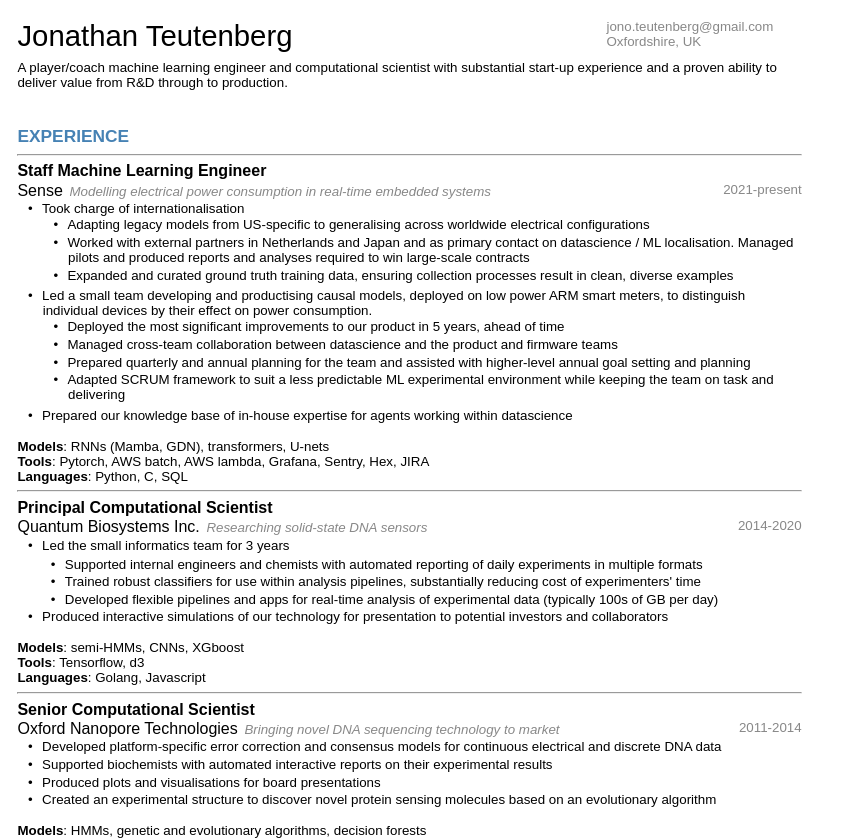
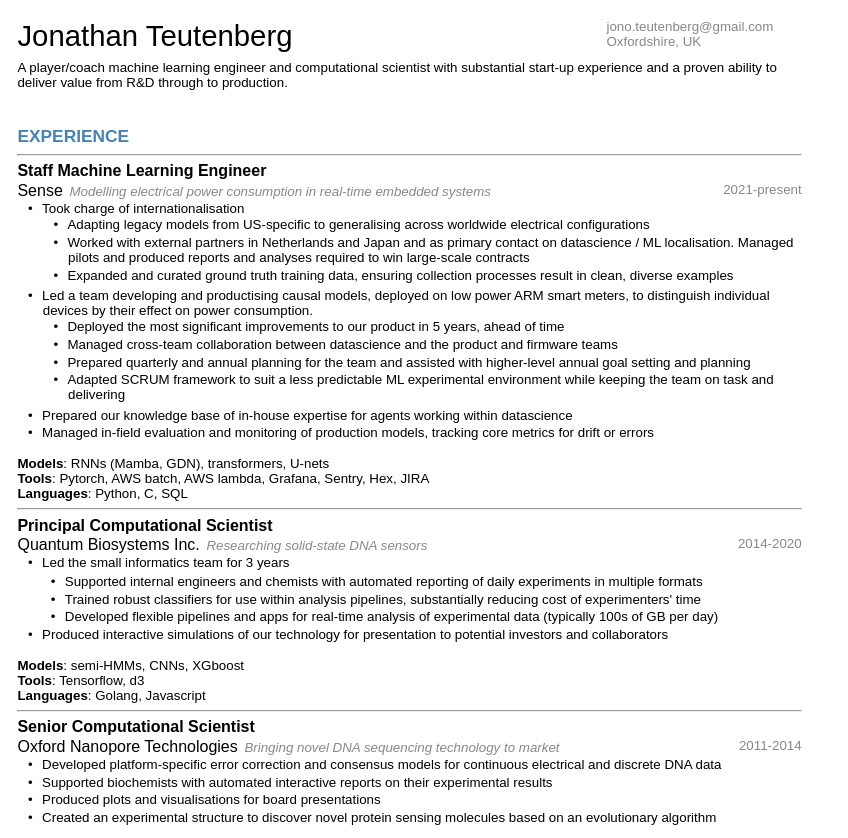
Before and after one commit to jteutenberg/cv, a plain HTML site: page index.html in a window 1280 px wide. Shown: the top 838 px of the page, without its empty margins (0-848 px from the left). Drawn offline with Linux system fonts and the light colour scheme.

Commit message:
Monitoring

```diff
--- a/index.html
+++ b/index.html
@@ -29,7 +29,7 @@
 					<li>Expanded and curated ground truth training data, ensuring collection processes result in clean, diverse examples</li>
 					</ul>
 				</li>
-				<li>Led a small team developing and productising causal models, deployed on low power ARM smart meters, to distinguish individual devices by their effect on power consumption.
+				<li>Led a team developing and productising causal models, deployed on low power ARM smart meters, to distinguish individual devices by their effect on power consumption.
 					<ul>
 						<li>Deployed the most significant improvements to our product in 5 years, ahead of time</li>
 						<li>Managed cross-team collaboration between datascience and the product and firmware teams</li>
@@ -38,6 +38,7 @@
 					</ul>
 				</li>
 				<li>Prepared our knowledge base of in-house expertise for agents working within datascience</li>
+				<li>Managed in-field evaluation and monitoring of production models, tracking core metrics for drift or errors
 			</ul>
 			<strong>Models</strong>: RNNs (Mamba, GDN), transformers, U-nets</span><br>
 			<strong>Tools</strong>: Pytorch, AWS batch, AWS lambda, Grafana, Sentry, Hex, JIRA</span><br>
```
